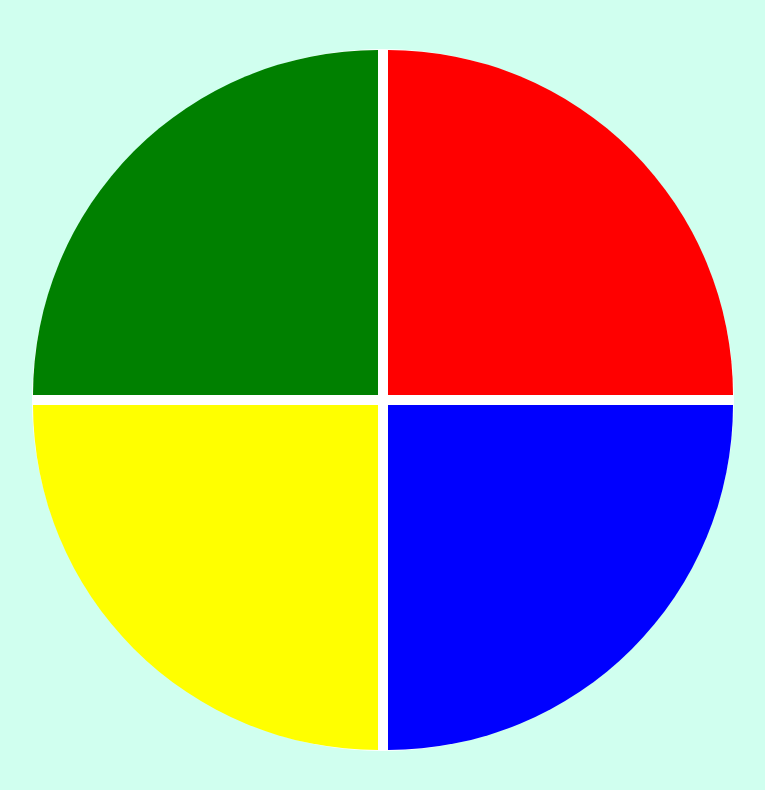
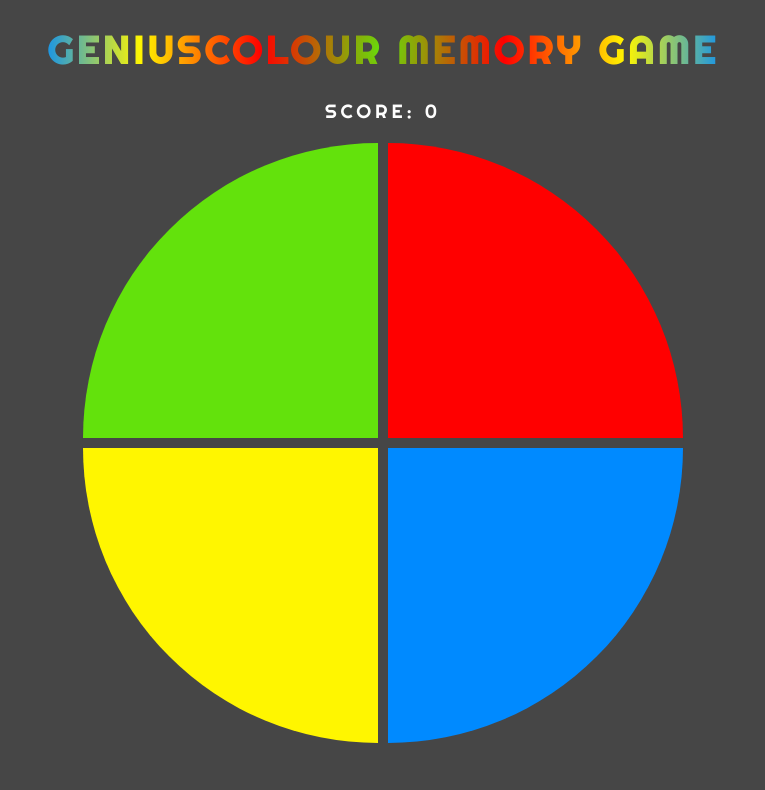
Before and after one commit to mabner/DIO_Criando_seu_jogo_de_mem-ria_estilo_Genius, a plain HTML site: page index.html in a window 1280 px wide. Shown: the whole page, without its empty margins (257-1022 px from the left). Drawn offline with Linux system fonts and the light colour scheme.

Commit message:
adds scoreboard and some style

```diff
--- a/index.html
+++ b/index.html
@@ -4,10 +4,18 @@
 		<meta charset="UTF-8" />
 		<meta http-equiv="X-UA-Compatible" content="IE=edge" />
 		<meta name="viewport" content="width=device-width, initial-scale=1.0" />
+		<link rel="preconnect" href="https://fonts.googleapis.com" />
+		<link rel="preconnect" href="https://fonts.gstatic.com" crossorigin />
+		<link
+			href="https://fonts.googleapis.com/css2?family=Righteous&display=swap"
+			rel="stylesheet"
+		/>
 		<link rel="stylesheet" href="style.css" />
 		<title>GeniusColour Memory Game</title>
 	</head>
 	<body>
+		<div class="game-title"><h1>GeniusColour Memory Game</h1></div>
+		<div class="board">Score: <span class="scoreboard">0</span></div>
 		<div class="main-game">
 			<div class="genius">
 				<div class="green"></div>
--- a/script.js
+++ b/script.js
@@ -12,6 +12,7 @@ const green = document.querySelector('.green');
 const red = document.querySelector('.red');
 const yellow = document.querySelector('.yellow');
 const blue = document.querySelector('.blue');
+const scoreboard = document.querySelector('.scoreboard');
 
 let shuffleOrder = () => {
 	let colourOrder = Math.floor(Math.random() * 4);
@@ -48,6 +49,7 @@ let checkOrder = () => {
 	}
 
 	if (clickedOrder.length == order.length) {
+		scoreboard.innerHTML = score;
 		alert(`Score: ${score}.\nYou did it! Starting next level...`);
 		nextLevel();
 	}
@@ -85,9 +87,11 @@ let nextLevel = () => {
 
 //game over
 let gameOver = () => {
+	scoreboard.innerHTML = score;
 	alert(`Score: ${score}.\nGame Over!\nClick OK to try again.`);
 	order = [];
 	clickedOrder = [];
+	scoreboard.innerHTML = '0';
 	playGame();
 };
 
--- a/style.css
+++ b/style.css
@@ -1,10 +1,37 @@
 body {
 	margin: 0;
-	background-color: rgb(208, 255, 239);
+	background-color: #464646;
+	color: #fefefe;
+	text-transform: uppercase;
+	letter-spacing: 0.2em;
+	font-size: 1.2em;
+	font-family: 'Righteous', cursive;
+}
+
+.board {
+	margin: auto;
+	width: 50%;
+	text-align: center;
+}
+
+.game-title {
+	margin: auto;
+	width: 692px;
+	text-align: center;
+	background: rgb(99, 226, 12);
+	background: radial-gradient(
+		circle,
+		rgba(99, 226, 12, 1) 0%,
+		rgba(255, 0, 0, 1) 35%,
+		rgba(255, 246, 0, 1) 70%,
+		rgba(0, 138, 255, 1) 100%
+	);
+	background-clip: text;
+	color: transparent;
 }
 
 .main-game {
-	height: 100vh;
+	height: 80vh;
 	width: 100vw;
 	display: flex;
 	justify-content: center;
@@ -17,37 +44,37 @@ body {
 		'a-green a-red'
 		'a-yellow a-blue';
 	gap: 10px;
-	border: 1px solid #fff;
-	background-color: #fff;
+	border: 1px solid #464646;
+	background-color: #464646;
 	border-radius: 100%; /*makes it round*/
-	width: 700px;
-	height: 700px;
+	width: 600px;
+	height: 600px;
 }
 
 .green {
 	grid-area: a-green;
-	background-color: green;
+	background-color: #63e20c;
 	border-top-left-radius: 100%;
 }
 
 .red {
 	grid-area: a-red;
-	background-color: red;
+	background-color: #ff0000;
 	border-top-right-radius: 100%;
 }
 
 .yellow {
 	grid-area: a-yellow;
-	background-color: yellow;
+	background-color: #fff600;
 	border-bottom-left-radius: 100%;
 }
 
 .blue {
 	grid-area: a-blue; /*uses the area name set in grid-template-areas*/
-	background-color: blue;
+	background-color: #008aff;
 	border-bottom-right-radius: 100%;
 }
 
 .selected {
-	opacity: 0.8;
+	opacity: 0.6;
 }
```
